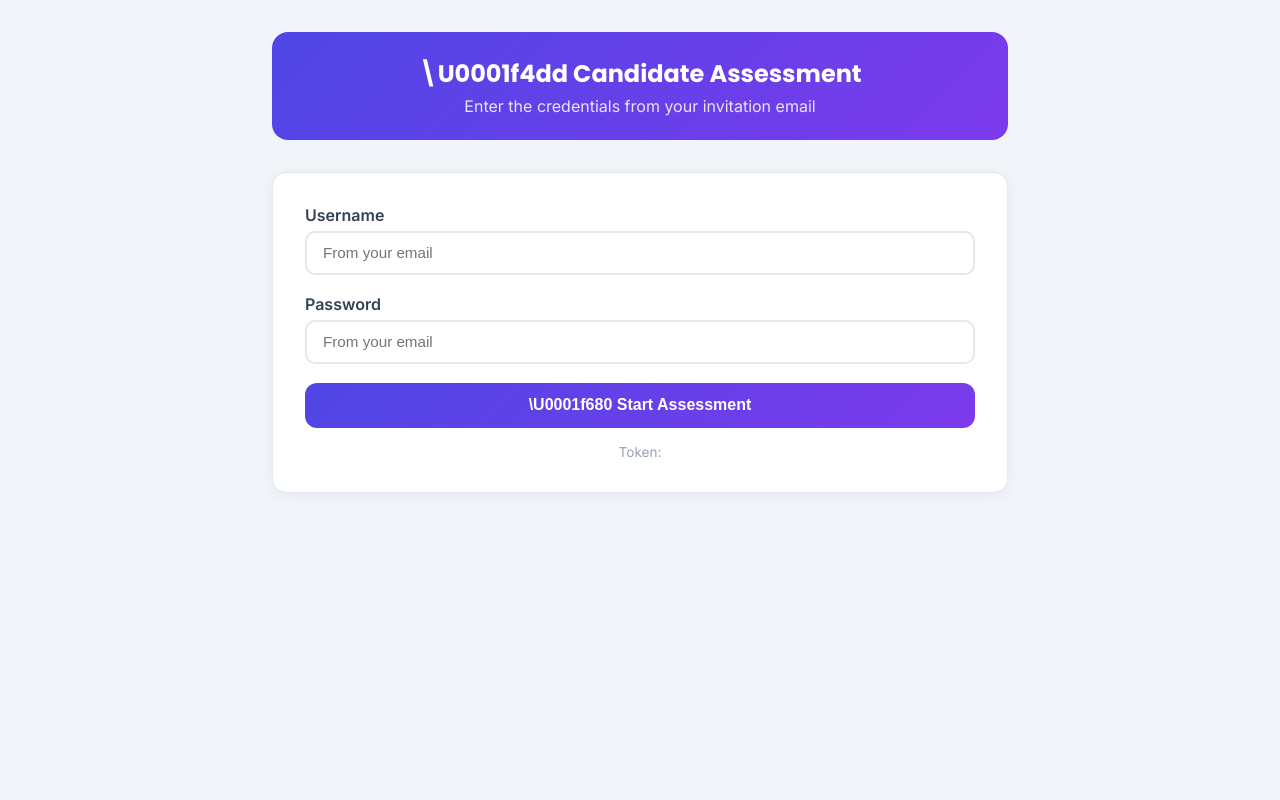
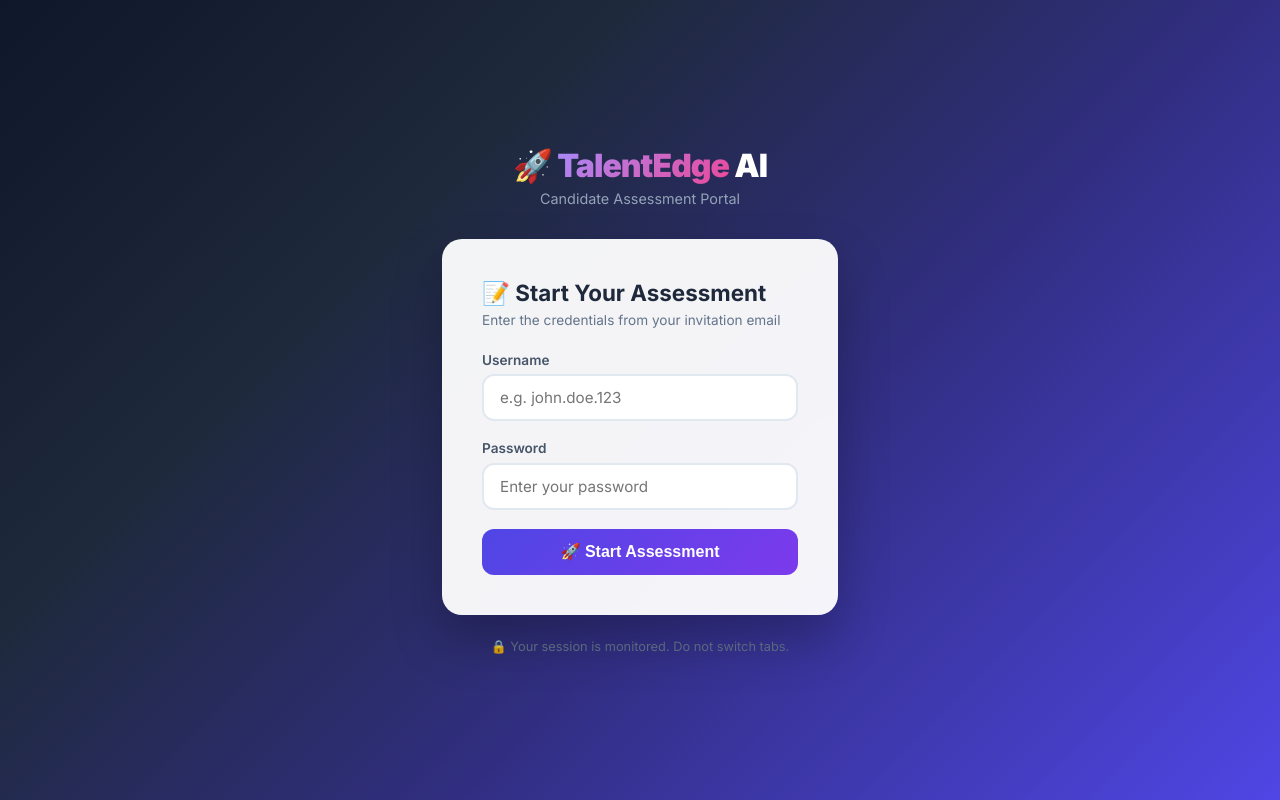
Before and after one commit to Avnishtyagi097/recruitment_agent, a FastAPI app: page /assess in a window 1280 px wide. Run offline with FastAPI, Linux system fonts and the light colour scheme.

Commit message:
Add files via upload

```diff
--- a/talentedge/templates/assessment_portal.html
+++ b/talentedge/templates/assessment_portal.html
@@ -1,244 +1,295 @@
 <!DOCTYPE html>
 <html lang="en">
 <head>
-<meta charset="UTF-8"><meta name="viewport" content="width=device-width,initial-scale=1.0">
-<title>Assessment - TalentEdge</title>
-<link href="https://fonts.googleapis.com/css2?family=Inter:wght@400;500;600;700;800&family=Poppins:wght@600;700;800&display=swap" rel="stylesheet">
+<meta charset="UTF-8">
+<meta name="viewport" content="width=device-width, initial-scale=1.0">
+<title>TalentEdge AI — Assessment</title>
+<link href="https://fonts.googleapis.com/css2?family=Inter:wght@300;400;500;600;700;800;900&display=swap" rel="stylesheet">
 <style>
 *{margin:0;padding:0;box-sizing:border-box}
-body{font-family:'Inter',sans-serif;background:#F1F5F9;min-height:100vh}
-.container{max-width:800px;margin:0 auto;padding:2rem}
-.header{background:linear-gradient(135deg,#4F46E5,#7C3AED);color:white;padding:1.5rem 2rem;border-radius:16px;margin-bottom:2rem;text-align:center}
-.header h1{font-family:'Poppins';font-size:1.5rem}
-.header p{opacity:.85;margin-top:.3rem}
-.card{background:white;border-radius:14px;padding:2rem;box-shadow:0 2px 12px rgba(0,0,0,.06);border:1px solid #E2E8F0;margin-bottom:1.5rem}
+body{font-family:'Inter',sans-serif;min-height:100vh;background:linear-gradient(135deg,#0F172A 0%,#1E293B 30%,#312E81 60%,#4F46E5 100%);display:flex;align-items:center;justify-content:center;color:#1E293B}
+
+/* Login Screen */
+.login-wrapper{width:100%;max-width:460px;padding:2rem}
+.brand{text-align:center;margin-bottom:2rem}
+.brand .logo{font-size:2rem;font-weight:900;color:white;letter-spacing:-1px}
+.brand .logo span{background:linear-gradient(135deg,#A78BFA,#EC4899);-webkit-background-clip:text;-webkit-text-fill-color:transparent}
+.brand p{color:#94A3B8;font-size:.9rem;margin-top:.3rem}
+.login-card{background:rgba(255,255,255,.95);backdrop-filter:blur(20px);border-radius:20px;padding:2.5rem;box-shadow:0 25px 50px rgba(0,0,0,.25)}
+.login-card h2{font-size:1.4rem;font-weight:700;color:#1E293B;margin-bottom:.3rem}
+.login-card .sub{color:#64748B;font-size:.85rem;margin-bottom:1.5rem}
 .form-group{margin-bottom:1.2rem}
-.form-group label{display:block;font-weight:600;color:#334155;margin-bottom:.4rem}
-.form-group input{width:100%;padding:.7rem 1rem;border:2px solid #E2E8F0;border-radius:10px;font-size:.95rem}
-.form-group input:focus{outline:none;border-color:#6366F1}
-.btn{width:100%;padding:.85rem;background:linear-gradient(135deg,#4F46E5,#7C3AED);color:white;border:none;border-radius:12px;font-weight:700;font-size:1rem;cursor:pointer}
-.btn:hover{opacity:.9}
-.btn:disabled{opacity:.5;cursor:not-allowed}
-.timer{position:fixed;top:10px;right:10px;background:#0F172A;color:#F1F5F9;padding:10px 20px;border-radius:12px;font-family:'Courier New',monospace;font-size:1.2rem;font-weight:800;z-index:999;box-shadow:0 4px 20px rgba(0,0,0,.3);border:2px solid #334155}
-.timer.warning{background:#78350F;border-color:#F59E0B}
-.timer.critical{background:#7F1D1D;border-color:#EF4444;animation:pulse .5s ease infinite}
-.violation-bar{background:#FEE2E2;color:#991B1B;padding:.6rem 1rem;border-radius:8px;font-weight:600;font-size:.85rem;margin-bottom:1rem;display:none}
-.question{background:white;border-radius:12px;padding:1.5rem;margin-bottom:1rem;border:1px solid #E2E8F0;border-left:4px solid #4F46E5}
-.question .q-num{color:#4F46E5;font-weight:700;font-size:.85rem}
-.question .q-text{margin:.5rem 0;font-weight:600}
-.question label{display:block;padding:.5rem .8rem;margin:.3rem 0;border-radius:8px;cursor:pointer;transition:background .2s}
-.question label:hover{background:#EEF2FF}
-.question input[type=radio]{margin-right:.5rem;accent-color:#4F46E5}
-.progress-bar{height:6px;background:#E2E8F0;border-radius:3px;margin-bottom:1.5rem;overflow:hidden}
-.progress-bar div{height:100%;background:linear-gradient(90deg,#4F46E5,#7C3AED);border-radius:3px;transition:width .3s}
-.result-card{text-align:center;padding:2rem}
-.result-card .score{font-family:'Poppins';font-size:4rem;font-weight:800}
-.result-card .score.pass{color:#10B981} .result-card .score.fail{color:#EF4444}
-.toast{position:fixed;top:60px;right:10px;background:#EF4444;color:white;padding:.8rem 1.2rem;border-radius:10px;font-weight:600;font-size:.85rem;z-index:9999;animation:slideIn .4s ease}
+.form-group label{display:block;font-weight:600;font-size:.85rem;color:#475569;margin-bottom:.4rem}
+.form-group input{width:100%;padding:.75rem 1rem;border:2px solid #E2E8F0;border-radius:12px;font-size:.95rem;font-family:inherit;transition:border-color .2s}
+.form-group input:focus{outline:none;border-color:#4F46E5;box-shadow:0 0 0 3px rgba(79,70,229,.1)}
+.btn-login{width:100%;padding:.85rem;border:none;border-radius:12px;background:linear-gradient(135deg,#4F46E5,#7C3AED);color:white;font-size:1rem;font-weight:700;cursor:pointer;transition:transform .2s,box-shadow .2s}
+.btn-login:hover{transform:translateY(-2px);box-shadow:0 10px 25px rgba(79,70,229,.3)}
+.btn-login:disabled{opacity:.6;transform:none;cursor:not-allowed}
+.error-msg{background:#FEF2F2;color:#DC2626;padding:.6rem 1rem;border-radius:10px;font-size:.85rem;margin-top:1rem;display:none}
+.footer-note{text-align:center;margin-top:1.5rem;color:#64748B;font-size:.8rem}
+
+/* Assessment Screen */
+.assess-wrapper{width:100%;max-width:800px;padding:1.5rem}
+.assess-header{display:flex;justify-content:space-between;align-items:center;margin-bottom:1.5rem}
+.assess-header .info{color:white}
+.assess-header .info h2{font-size:1.3rem;font-weight:700}
+.assess-header .info p{color:#C7D2FE;font-size:.85rem;margin-top:.2rem}
+.timer-badge{background:rgba(255,255,255,.15);backdrop-filter:blur(10px);border:1px solid rgba(255,255,255,.2);color:white;padding:.6rem 1.2rem;border-radius:12px;font-weight:700;font-size:1.1rem;display:flex;align-items:center;gap:.5rem}
+.timer-badge.warning{background:rgba(245,158,11,.2);border-color:#F59E0B;color:#FCD34D}
+.timer-badge.danger{background:rgba(239,68,68,.2);border-color:#EF4444;color:#FCA5A5;animation:pulse 1s infinite}
 @keyframes pulse{0%,100%{opacity:1}50%{opacity:.6}}
-@keyframes slideIn{from{opacity:0;transform:translateX(100px)}to{opacity:1;transform:translateX(0)}}
+
+.progress-bar{background:rgba(255,255,255,.1);border-radius:8px;height:8px;margin-bottom:1.5rem;overflow:hidden}
+.progress-fill{height:100%;background:linear-gradient(90deg,#10B981,#34D399);border-radius:8px;transition:width .5s ease}
+
+.violation-bar{background:rgba(239,68,68,.15);backdrop-filter:blur(10px);border:1px solid rgba(239,68,68,.3);color:#FCA5A5;padding:.5rem 1rem;border-radius:10px;margin-bottom:1rem;font-size:.85rem;font-weight:500;display:none}
+
+.question-card{background:rgba(255,255,255,.95);backdrop-filter:blur(20px);border-radius:16px;padding:2rem;box-shadow:0 10px 30px rgba(0,0,0,.15);margin-bottom:1rem}
+.q-header{display:flex;align-items:center;gap:.8rem;margin-bottom:1.2rem}
+.q-number{background:linear-gradient(135deg,#4F46E5,#7C3AED);color:white;width:36px;height:36px;border-radius:10px;display:flex;align-items:center;justify-content:center;font-weight:800;font-size:.85rem;flex-shrink:0}
+.q-text{font-size:1rem;font-weight:600;color:#1E293B;line-height:1.5}
+.q-topic{display:inline-block;background:#EEF2FF;color:#4F46E5;padding:.15rem .6rem;border-radius:6px;font-size:.7rem;font-weight:600;margin-top:.3rem}
+
+.options{display:flex;flex-direction:column;gap:.6rem}
+.option{display:flex;align-items:center;gap:.8rem;padding:.8rem 1rem;border:2px solid #E2E8F0;border-radius:12px;cursor:pointer;transition:all .2s;font-size:.9rem}
+.option:hover{border-color:#C7D2FE;background:#F8FAFF}
+.option.selected{border-color:#4F46E5;background:#EEF2FF;font-weight:600}
+.option .radio{width:20px;height:20px;border-radius:50%;border:2px solid #CBD5E1;display:flex;align-items:center;justify-content:center;flex-shrink:0;transition:all .2s}
+.option.selected .radio{border-color:#4F46E5;background:#4F46E5}
+.option.selected .radio::after{content:'';width:8px;height:8px;border-radius:50%;background:white}
+
+.nav-row{display:flex;gap:1rem;margin-top:1.5rem}
+.btn-nav{flex:1;padding:.75rem;border:none;border-radius:12px;font-size:.9rem;font-weight:700;cursor:pointer;transition:all .2s}
+.btn-prev{background:rgba(255,255,255,.15);color:white;border:1px solid rgba(255,255,255,.2)}
+.btn-prev:hover{background:rgba(255,255,255,.25)}
+.btn-next{background:linear-gradient(135deg,#4F46E5,#7C3AED);color:white}
+.btn-next:hover{transform:translateY(-1px);box-shadow:0 5px 15px rgba(79,70,229,.3)}
+.btn-submit{background:linear-gradient(135deg,#059669,#10B981);color:white}
+.btn-submit:hover{box-shadow:0 5px 15px rgba(16,185,129,.3)}
+
+/* Results Screen */
+.result-wrapper{width:100%;max-width:500px;padding:2rem}
+.result-card{background:rgba(255,255,255,.95);backdrop-filter:blur(20px);border-radius:20px;padding:3rem 2rem;text-align:center;box-shadow:0 25px 50px rgba(0,0,0,.2)}
+.result-icon{font-size:4rem;margin-bottom:1rem}
+.result-score{font-size:3.5rem;font-weight:900;margin:.5rem 0}
+.result-score.pass{color:#059669}
+.result-score.fail{color:#DC2626}
+.result-label{font-size:1.2rem;font-weight:700;margin-bottom:.5rem}
+.result-detail{color:#64748B;font-size:.9rem;line-height:1.6}
+.result-badge{display:inline-block;padding:.5rem 1.5rem;border-radius:50px;font-weight:700;font-size:.9rem;margin-top:1rem}
+.result-badge.pass{background:#D1FAE5;color:#065F46}
+.result-badge.fail{background:#FEE2E2;color:#991B1B}
 </style>
 </head>
 <body>
 
-<div class="container">
-<!-- Login Screen -->
-<div id="login-screen">
-    <div class="header">
-        <h1>\U0001f4dd Candidate Assessment</h1>
-        <p>Enter the credentials from your invitation email</p>
+<!-- LOGIN SCREEN -->
+<div id="screen-login" class="login-wrapper">
+  <div class="brand">
+    <div class="logo">🚀 <span>TalentEdge</span> AI</div>
+    <p>Candidate Assessment Portal</p>
+  </div>
+  <div class="login-card">
+    <h2>📝 Start Your Assessment</h2>
+    <p class="sub">Enter the credentials from your invitation email</p>
+    <div class="form-group">
+      <label>Username</label>
+      <input type="text" id="username" placeholder="e.g. john.doe.123" autocomplete="off">
     </div>
-    <div class="card">
-        <div class="form-group"><label>Username</label><input type="text" id="login-user" placeholder="From your email"></div>
-        <div class="form-group"><label>Password</label><input type="password" id="login-pass" placeholder="From your email"></div>
-        <button class="btn" onclick="doLogin()" id="login-btn">\U0001f680 Start Assessment</button>
-        <p style="text-align:center;margin-top:1rem;color:#94A3B8;font-size:.85rem">Token: {{ token }}</p>
+    <div class="form-group">
+      <label>Password</label>
+      <input type="password" id="password" placeholder="Enter your password">
     </div>
+    <button class="btn-login" id="login-btn" onclick="startAssessment()">🚀 Start Assessment</button>
+    <div class="error-msg" id="login-error"></div>
+  </div>
+  <p class="footer-note">🔒 Your session is monitored. Do not switch tabs.</p>
 </div>
 
-<!-- Assessment Screen -->
-<div id="assess-screen" style="display:none">
-    <div class="header">
-        <h1>\U0001f4dd Assessment: <span id="assess-role"></span></h1>
-        <p>Candidate: <span id="assess-name"></span> | <span id="assess-count"></span> Questions</p>
+<!-- ASSESSMENT SCREEN -->
+<div id="screen-assess" class="assess-wrapper" style="display:none">
+  <div class="assess-header">
+    <div class="info">
+      <h2 id="assess-title">Assessment</h2>
+      <p id="assess-subtitle"></p>
     </div>
-    <div class="timer" id="timer">\u23f1 --:--</div>
-    <div class="violation-bar" id="violation-bar">\u26a0 Tab switch detected! One more = auto-submit.</div>
-    <div class="progress-bar"><div id="progress" style="width:0%"></div></div>
-    <div id="questions-container"></div>
-    <div style="margin-top:1rem;text-align:center">
-        <p id="answered-text" style="margin-bottom:.5rem;font-weight:600;color:#64748B"></p>
-        <button class="btn" onclick="submitAssessment()" id="submit-btn">\u2705 Submit Assessment</button>
-    </div>
+    <div class="timer-badge" id="timer">⏱ --:--</div>
+  </div>
+  <div class="progress-bar"><div class="progress-fill" id="progress-fill" style="width:0%"></div></div>
+  <div class="violation-bar" id="violation-bar">⚠️ Tab switch detected! Violations: <strong id="violation-count">0</strong>/3</div>
+  <div id="question-area"></div>
+  <div class="nav-row">
+    <button class="btn-nav btn-prev" id="btn-prev" onclick="prevQuestion()">← Previous</button>
+    <button class="btn-nav btn-next" id="btn-next" onclick="nextQuestion()">Next →</button>
+  </div>
 </div>
 
-<!-- Result Screen -->
-<div id="result-screen" style="display:none">
-    <div class="header">
-        <h1>Assessment Complete</h1>
-        <p>Thank you for completing the assessment</p>
-    </div>
-    <div class="card result-card" id="result-content"></div>
-</div>
+<!-- RESULT SCREEN -->
+<div id="screen-result" class="result-wrapper" style="display:none">
+  <div class="result-card" id="result-card"></div>
+  <p class="footer-note" style="margin-top:1.5rem;color:#94A3B8">You may close this window now.</p>
 </div>
 
 <script>
-const TOKEN = "{{ token }}";
-let questions = [];
-let answers = {};
-let duration = 20;
-let timeLeft = 0;
-let timerInterval = null;
-let tabViolations = 0;
-let candidateId = "";
+var TOKEN = '{{ token }}';
+var questions = [];
+var answers = {};
+var currentQ = 0;
+var timerInterval = null;
+var timeLeft = 0;
+var violations = 0;
 
-// ═══ Login ═══
-async function doLogin() {
-    const user = document.getElementById('login-user').value;
-    const pass = document.getElementById('login-pass').value;
-    if (!user || !pass) { showToast('Enter both fields'); return; }
+async function startAssessment() {
+    var user = document.getElementById('username').value.trim();
+    var pw = document.getElementById('password').value.trim();
+    var errEl = document.getElementById('login-error');
+    var btn = document.getElementById('login-btn');
 
-    document.getElementById('login-btn').disabled = true;
-    document.getElementById('login-btn').textContent = '\u23f3 Verifying...';
+    if (!user || !pw) { errEl.textContent = 'Please enter both username and password'; errEl.style.display = ''; return; }
+    errEl.style.display = 'none';
+    btn.disabled = true; btn.textContent = 'Verifying...';
 
     try {
-        const res = await fetch(`/api/assess/verify?token=${TOKEN}&username=${encodeURIComponent(user)}&password=${encodeURIComponent(pass)}`);
-        const data = await res.json();
-        if (res.ok && data.valid) {
-            candidateId = data.candidate_id;
-            questions = data.questions;
-            duration = data.duration_minutes || 20;
-            document.getElementById('assess-role').textContent = data.role;
-            document.getElementById('assess-name').textContent = data.candidate_name;
-            document.getElementById('assess-count').textContent = questions.length;
-            renderQuestions();
-            startTimer();
-            startAntiCheat();
-            document.getElementById('login-screen').style.display = 'none';
-            document.getElementById('assess-screen').style.display = 'block';
-        } else {
-            showToast(data.detail || 'Invalid credentials');
-            document.getElementById('login-btn').disabled = false;
-            document.getElementById('login-btn').textContent = '\U0001f680 Start Assessment';
-        }
+        var res = await fetch('/api/assess/verify?token=' + TOKEN + '&username=' + encodeURIComponent(user) + '&password=' + encodeURIComponent(pw));
+        var data = await res.json();
+        if (!res.ok) throw new Error(data.detail || 'Invalid credentials');
+
+        questions = data.questions || [];
+        timeLeft = (data.duration_minutes || 20) * 60;
+
+        document.getElementById('assess-title').textContent = data.candidate_name + ' — ' + data.role;
+        document.getElementById('assess-subtitle').textContent = questions.length + ' questions · ' + data.duration_minutes + ' minutes';
+
+        document.getElementById('screen-login').style.display = 'none';
+        document.getElementById('screen-assess').style.display = '';
+
+        renderQuestion();
+        startTimer();
+        setupAntiCheat();
     } catch(e) {
-        showToast('Network error');
-        document.getElementById('login-btn').disabled = false;
-        document.getElementById('login-btn').textContent = '\U0001f680 Start Assessment';
+        errEl.textContent = e.message;
+        errEl.style.display = '';
+    }
+    btn.disabled = false; btn.textContent = '🚀 Start Assessment';
+}
+
+function renderQuestion() {
+    if (questions.length === 0) return;
+    var q = questions[currentQ];
+    var total = questions.length;
+
+    document.getElementById('progress-fill').style.width = ((currentQ + 1) / total * 100) + '%';
+
+    var topicHtml = q.topic ? '<span class="q-topic">' + q.topic + '</span>' : '';
+    var html = '<div class="question-card">' +
+        '<div class="q-header"><div class="q-number">' + (currentQ + 1) + '</div><div><div class="q-text">' + q.q + '</div>' + topicHtml + '</div></div>' +
+        '<div class="options">';
+
+    for (var i = 0; i < q.options.length; i++) {
+        var sel = answers[currentQ] === i ? ' selected' : '';
+        html += '<div class="option' + sel + '" onclick="selectOption(' + i + ')">' +
+            '<div class="radio"></div><span>' + q.options[i] + '</span></div>';
+    }
+
+    html += '</div></div>';
+    html += '<div style="text-align:center;color:#94A3B8;font-size:.8rem;margin-top:.5rem">Question ' + (currentQ+1) + ' of ' + total + '</div>';
+
+    document.getElementById('question-area').innerHTML = html;
+
+    document.getElementById('btn-prev').style.display = currentQ === 0 ? 'none' : '';
+
+    if (currentQ === total - 1) {
+        document.getElementById('btn-next').className = 'btn-nav btn-submit';
+        document.getElementById('btn-next').textContent = '✅ Submit Assessment';
+        document.getElementById('btn-next').setAttribute('onclick', 'submitAssessment()');
+    } else {
+        document.getElementById('btn-next').className = 'btn-nav btn-next';
+        document.getElementById('btn-next').textContent = 'Next →';
+        document.getElementById('btn-next').setAttribute('onclick', 'nextQuestion()');
     }
 }
 
-// ═══ Render Questions ═══
-function renderQuestions() {
-    const c = document.getElementById('questions-container');
-    c.innerHTML = questions.map((q, i) => `
-        <div class="question" id="q-${i}">
-            <div class="q-num">Q${i+1} ${q.topic ? '('+q.topic+')' : ''}</div>
-            <div class="q-text">${q.q}</div>
-            ${q.options.map((o, j) => `
-                <label><input type="radio" name="q${i}" value="${j}" onchange="onAnswer(${i},${j})"> ${o}</label>
-            `).join('')}
-        </div>
-    `).join('');
-    updateProgress();
+function selectOption(idx) {
+    answers[currentQ] = idx;
+    renderQuestion();
 }
 
-function onAnswer(qi, ai) {
-    answers[qi] = ai;
-    updateProgress();
+function nextQuestion() {
+    if (currentQ < questions.length - 1) { currentQ++; renderQuestion(); }
 }
 
-function updateProgress() {
-    const n = Object.keys(answers).length;
-    const pct = (n / questions.length) * 100;
-    document.getElementById('progress').style.width = pct + '%';
-    document.getElementById('answered-text').textContent = `Answered: ${n} / ${questions.length}`;
+function prevQuestion() {
+    if (currentQ > 0) { currentQ--; renderQuestion(); }
 }
 
-// ═══ Timer ═══
 function startTimer() {
-    timeLeft = duration * 60;
-    timerInterval = setInterval(() => {
+    var el = document.getElementById('timer');
+    timerInterval = setInterval(function() {
         timeLeft--;
-        const m = Math.floor(timeLeft / 60);
-        const s = timeLeft % 60;
-        const el = document.getElementById('timer');
-        el.textContent = `\u23f1 ${String(m).padStart(2,'0')}:${String(s).padStart(2,'0')}`;
-        if (timeLeft <= 60) el.className = 'timer critical';
-        else if (timeLeft <= 300) el.className = 'timer warning';
-        if (timeLeft <= 0) { clearInterval(timerInterval); submitAssessment(); }
+        var m = Math.floor(timeLeft / 60);
+        var s = timeLeft % 60;
+        el.textContent = '⏱ ' + m + ':' + (s < 10 ? '0' : '') + s;
+
+        if (timeLeft <= 60) { el.className = 'timer-badge danger'; }
+        else if (timeLeft <= 300) { el.className = 'timer-badge warning'; }
+
+        if (timeLeft <= 0) {
+            clearInterval(timerInterval);
+            submitAssessment();
+        }
     }, 1000);
 }
 
-// ═══ Anti-Cheat ═══
-function startAntiCheat() {
-    document.addEventListener('copy', e => e.preventDefault());
-    document.addEventListener('paste', e => e.preventDefault());
-    document.addEventListener('contextmenu', e => e.preventDefault());
-    document.addEventListener('keydown', e => {
-        if (e.ctrlKey && ['c','v','a','u','s','p'].includes(e.key.toLowerCase())) e.preventDefault();
-        if (e.key === 'F12') e.preventDefault();
-    });
-    document.addEventListener('visibilitychange', () => {
+function setupAntiCheat() {
+    document.addEventListener('visibilitychange', function() {
         if (document.hidden) {
-            tabViolations++;
-            if (tabViolations === 1) {
-                document.getElementById('violation-bar').style.display = 'block';
-                showToast('\u26a0 Tab switch detected! Next time = auto-submit');
-            } else if (tabViolations >= 2) {
-                showToast('\U0001f6ab Force-submitting due to tab switches');
+            violations++;
+            document.getElementById('violation-bar').style.display = '';
+            document.getElementById('violation-count').textContent = violations;
+            if (violations >= 3) {
                 submitAssessment();
             }
         }
     });
-    // Disable text selection
-    document.body.style.userSelect = 'none';
-    document.body.style.webkitUserSelect = 'none';
 }
 
-// ═══ Submit ═══
 async function submitAssessment() {
-    clearInterval(timerInterval);
-    document.getElementById('submit-btn').disabled = true;
-    document.getElementById('submit-btn').textContent = '\u23f3 Submitting...';
+    if (timerInterval) clearInterval(timerInterval);
+    document.getElementById('btn-next').disabled = true;
+    document.getElementById('btn-next').textContent = 'Submitting...';
 
     try {
-        const res = await fetch('/api/assess/submit', {
+        var res = await fetch('/api/assess/submit', {
             method: 'POST',
-            headers: {'Content-Type': 'application/json'},
-            body: JSON.stringify({token: TOKEN, candidate_id: candidateId, answers: answers}),
+            headers: { 'Content-Type': 'application/json' },
+            body: JSON.stringify({
+                token: TOKEN,
+                candidate_id: document.getElementById('assess-title').textContent.split(' — ')[0].trim().replace(/.*CAND/, 'CAND'),
+                answers: answers,
+            }),
         });
-        const data = await res.json();
+        var data = await res.json();
+        if (!res.ok) throw new Error(data.detail || 'Submit failed');
         showResult(data);
     } catch(e) {
-        showToast('Error submitting. Please try again.');
-        document.getElementById('submit-btn').disabled = false;
-        document.getElementById('submit-btn').textContent = '\u2705 Submit Assessment';
+        alert('Error: ' + e.message);
     }
 }
 
 function showResult(data) {
-    document.getElementById('assess-screen').style.display = 'none';
-    document.getElementById('timer').style.display = 'none';
-    document.getElementById('result-screen').style.display = 'block';
-    const cls = data.decision === 'PASS' ? 'pass' : 'fail';
-    const msg = data.decision === 'PASS'
-        ? '<p style="color:#10B981;font-size:1.2rem;font-weight:700;margin-top:1rem">\U0001f389 Congratulations! You PASSED!</p><p style="color:#64748B;margin-top:.5rem">The recruitment team will contact you for the interview.</p>'
-        : '<p style="color:#64748B;font-size:1.1rem;margin-top:1rem">Thank you for your time. The recruitment team will be in touch.</p>';
-    document.getElementById('result-content').innerHTML = `
-        <div class="score ${cls}">${data.score_percent}%</div>
-        <p style="color:#94A3B8">${data.correct}/${data.total} correct</p>
-        ${msg}
-        <p style="margin-top:2rem;color:#94A3B8;font-size:.85rem">You may close this page now.</p>
-    `;
-}
+    document.getElementById('screen-assess').style.display = 'none';
+    document.getElementById('screen-result').style.display = '';
 
-function showToast(msg) {
-    const t = document.createElement('div');
-    t.className = 'toast';
-    t.textContent = msg;
-    document.body.appendChild(t);
-    setTimeout(() => { t.style.opacity='0'; setTimeout(() => t.remove(), 400); }, 3500);
+    var passed = data.decision === 'PASS';
+    var icon = passed ? '🎉' : '📊';
+    var msg = passed ? 'Congratulations! You passed the assessment.' : 'Thank you for completing the assessment.';
+
+    document.getElementById('result-card').innerHTML =
+        '<div class="result-icon">' + icon + '</div>' +
+        '<div class="result-score ' + (passed?'pass':'fail') + '">' + data.score_percent + '%</div>' +
+        '<div class="result-label">' + data.correct + ' out of ' + data.total + ' correct</div>' +
+        '<div class="result-badge ' + (passed?'pass':'fail') + '">' + data.decision + '</div>' +
+        '<p class="result-detail" style="margin-top:1.5rem">' + msg + '</p>';
 }
 </script>
 </body>
```
